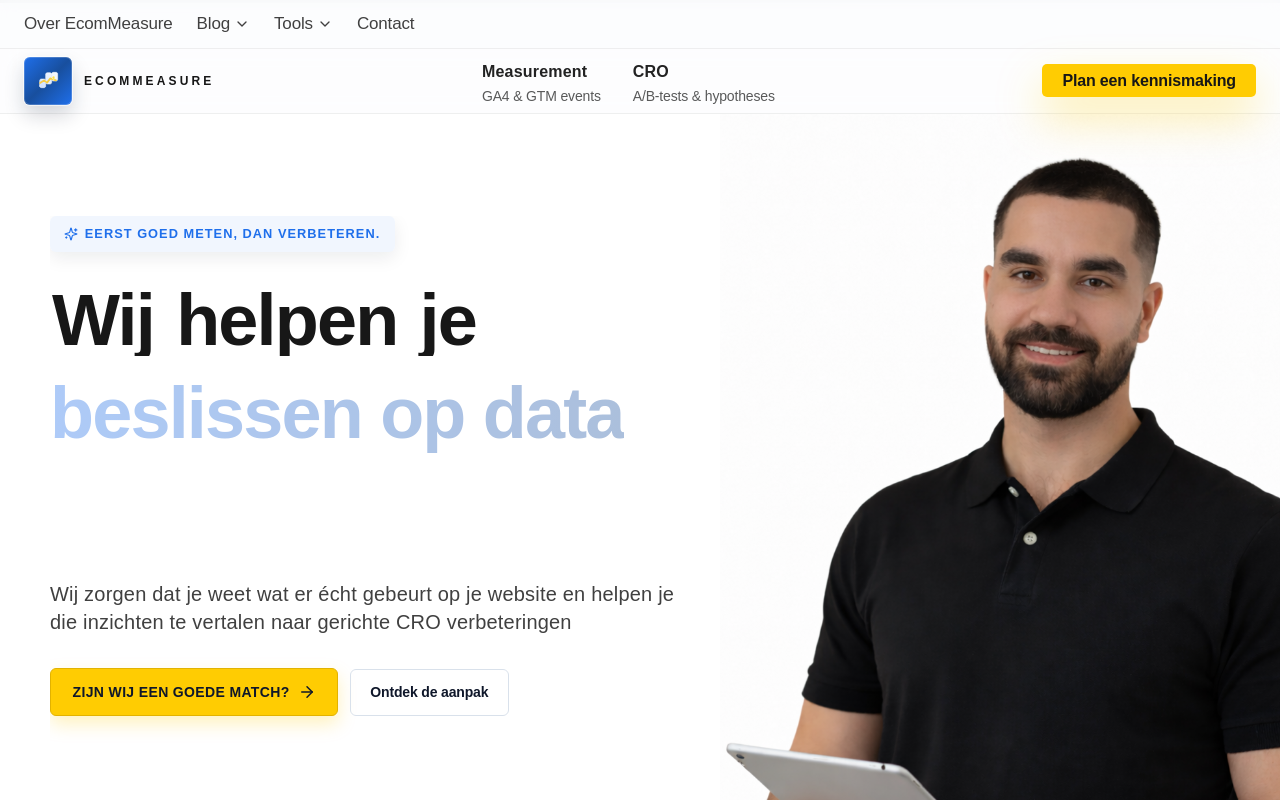
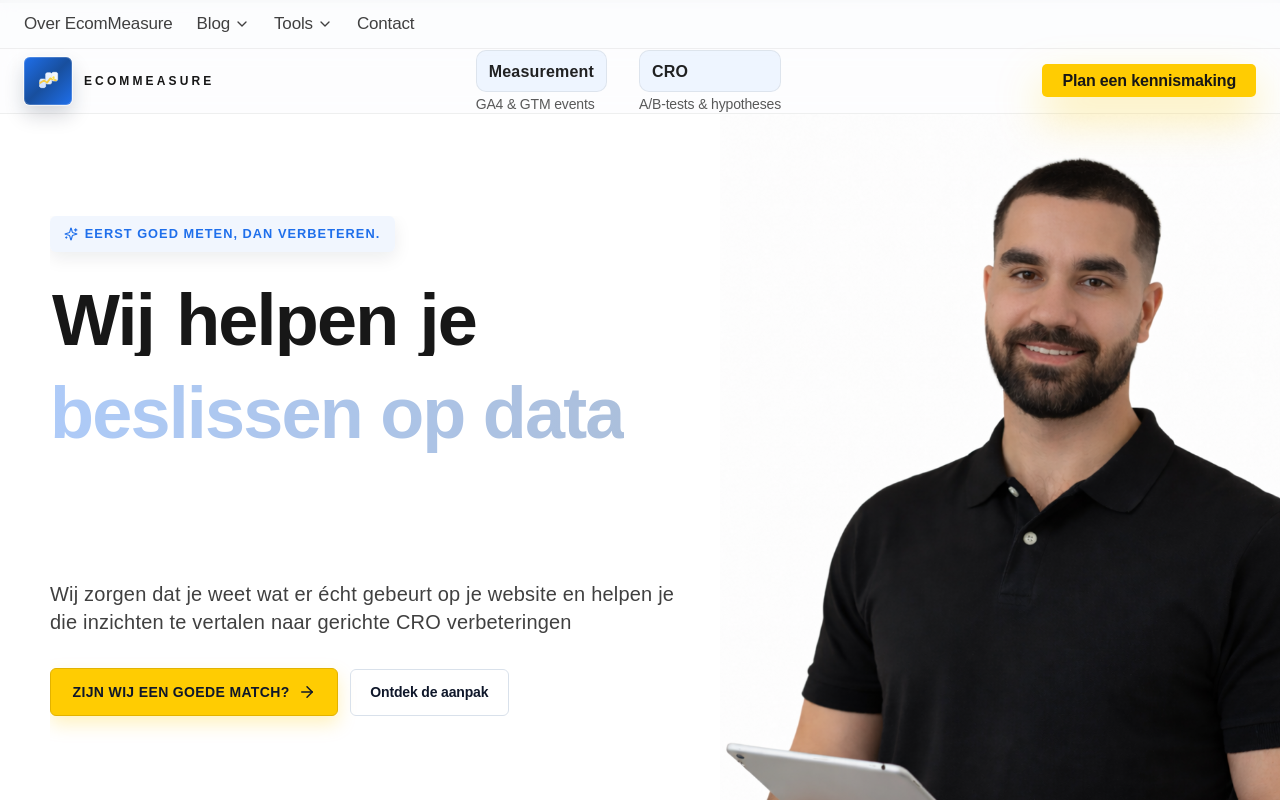
Before and after one commit to ProjectBibo/EcomMeasure3, a React (Vite) app: page / in a window 1280 px wide. Shown: the top 800 px of the page. Built offline with nearby package versions, Linux system fonts and the light colour scheme.

Commit message:
Add subtle styling to measurement and CRO links

```diff
--- a/src/index.css
+++ b/src/index.css
@@ -380,9 +380,16 @@ body {
   gap: .2rem;
 }
 .svc-head {
-  font-weight: 700;
+  display: inline-flex;
+  align-items: center;
+  gap: .35rem;
+  padding: .4rem .75rem;
+  border-radius: 10px;
+  font-weight: 720;
   letter-spacing: .2px;
   color: color-mix(in oklab, #0a0a0a 90%, transparent);
+  background: color-mix(in oklab, #0b69ff 6%, transparent 94%);
+  border: 1px solid color-mix(in oklab, #0a0a0a 7%, transparent);
   text-decoration: none;
 }
 .svc-sub {
```
